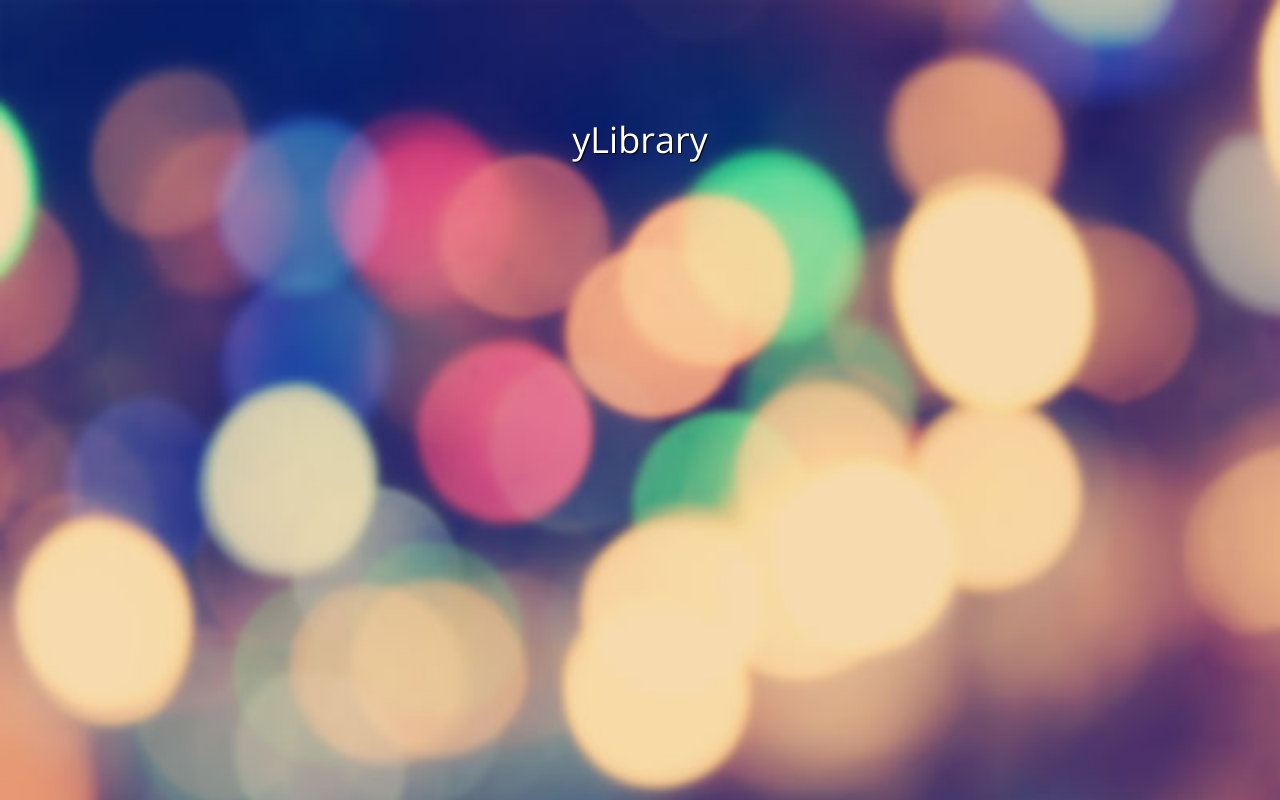
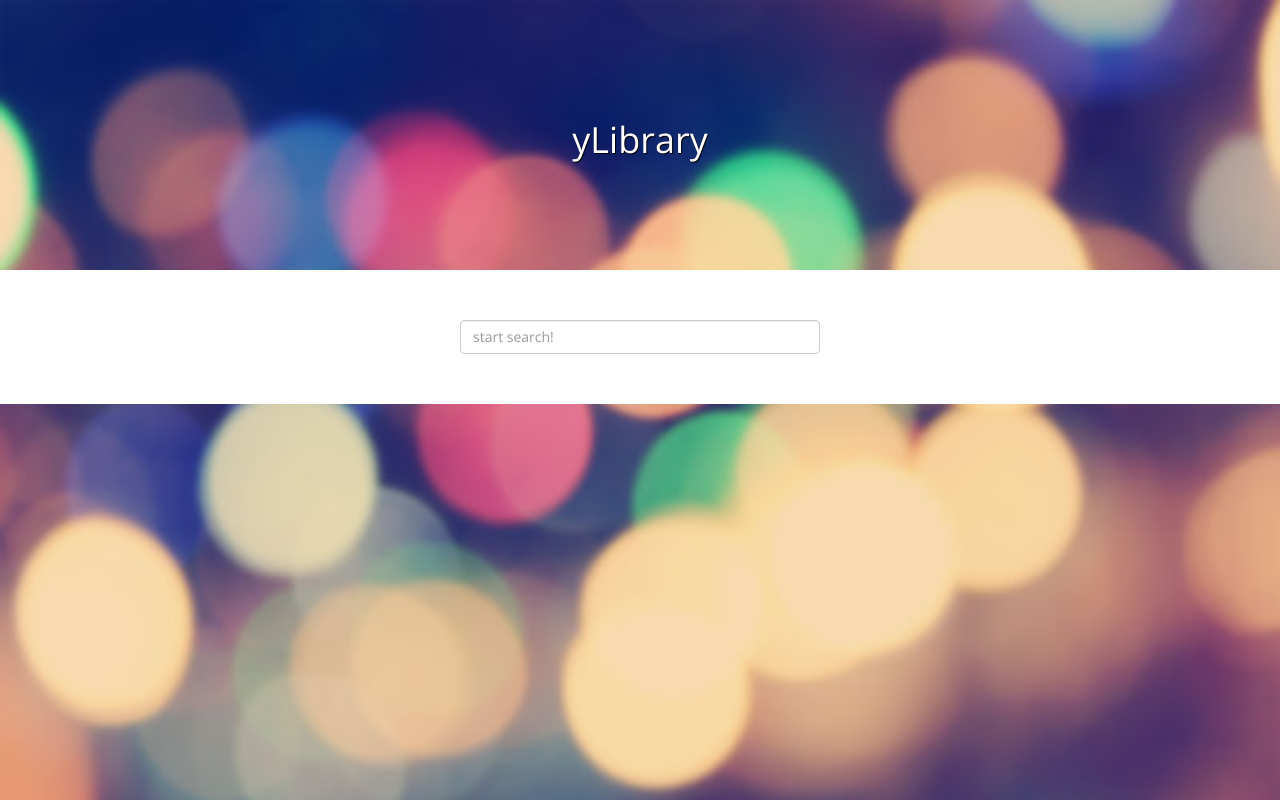
Before and after one commit to young-digital-planet/yLibrary, a plain HTML site: page app/index.html in a window 1280 px wide. Drawn offline with nearby package versions, Linux system fonts and the light colour scheme.

Commit message:
main page layout

```diff
--- a/app/index.html
+++ b/app/index.html
@@ -14,8 +14,14 @@
 		<header class="realy-wide" id="top">
 			<h1>yLibrary</h1>
 		</header>
-		<div class="container">
-
-		</div>
+		<section id="search" class="realy-wide">
+			<div class="container">
+				<div class="row">
+					<div class="col-xs-12 col-sm-6 col-md-4 col-lg-4 col-sm-offset-3 col-md-offset-4 col-lg-offset-4">
+						<input type="text" class="form-control" id="searchInput" placeholder="start search!">
+					</div>
+				</div>
+			</div>
+		</section>
 	</body>
 </html>
--- a/app/less/variables.less
+++ b/app/less/variables.less
@@ -1 +1,8 @@
+//Typography
+
 @font-family : 'Open Sans',  Verdana, Geneva, Arial, Helvetica, sans-serif;
+
+//Colors
+
+@palette-white: #ffffff;
+@palette-gray: #555555;
--- a/app/less/ylibrary.less
+++ b/app/less/ylibrary.less
@@ -16,7 +16,7 @@ body {
 	font-size: 14px;
 	.margin-all(0px);
 	.padding-all(0px);
-	color:#555555;
+	color: @palette-gray;
 }
 
 h1,h2,h3,h4,h5,h6 {
@@ -36,5 +36,10 @@ h1,h2,h3,h4,h5,h6 {
 	padding: 100px 0px 100px 0px;
 	text-shadow: 1px 1px 1px #000;
 	text-align:center;
-	color: #ffffff;
+	color: @palette-white;
 }
+
+#search {
+	.padding-vertical(50px;50px;);
+	background-color: @palette-white;
+}
```
Also changed, not shown: app/css/ylibrary.css.
